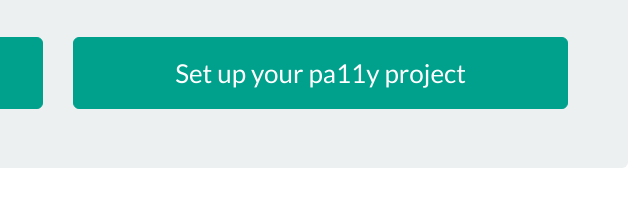
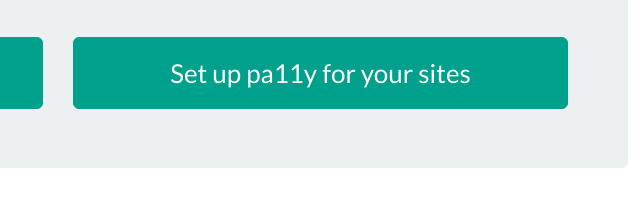
Before and after one commit to pa11y/pa11y-site, a plain HTML site: page index.html in a window 1280 px wide. Shown: the part 735-953 px from the top of the page, 582-1222 px from the left. Drawn offline with Linux system fonts and the light colour scheme; a script that the page names is missing.

Commit message:
Copy tweaks

```diff
--- a/index.html
+++ b/index.html
@@ -6,7 +6,7 @@
 		document.documentElement.className = document.documentElement.className.replace('no-javascript', 'javascript');
 	</script>
 	<meta charset="utf-8"/>
-	<title>Pa11y - your automated accessibility testing pal</title>
+	<title>Pa11y - Your automated accessibility testing pal</title>
 	<meta name="description" content="Pa11y - your automated accessibility testing pal"/>
 
 	<link rel="icon" type="image/png" href="favicon.png" />
@@ -84,7 +84,7 @@
 				                	<a class="btn btn-success btn-lg block">Try out the demo</a>
 				                </li>
 				                <li class="col-lg-6 col-md-6 col-sm-6">
-				                	<a class="btn btn-success btn-lg block">Set up your pa11y project</a>
+				                	<a class="btn btn-success btn-lg block">Set up pa11y for your sites</a>
 				                </li>
 				            </ul>
 		              	</div>
```
